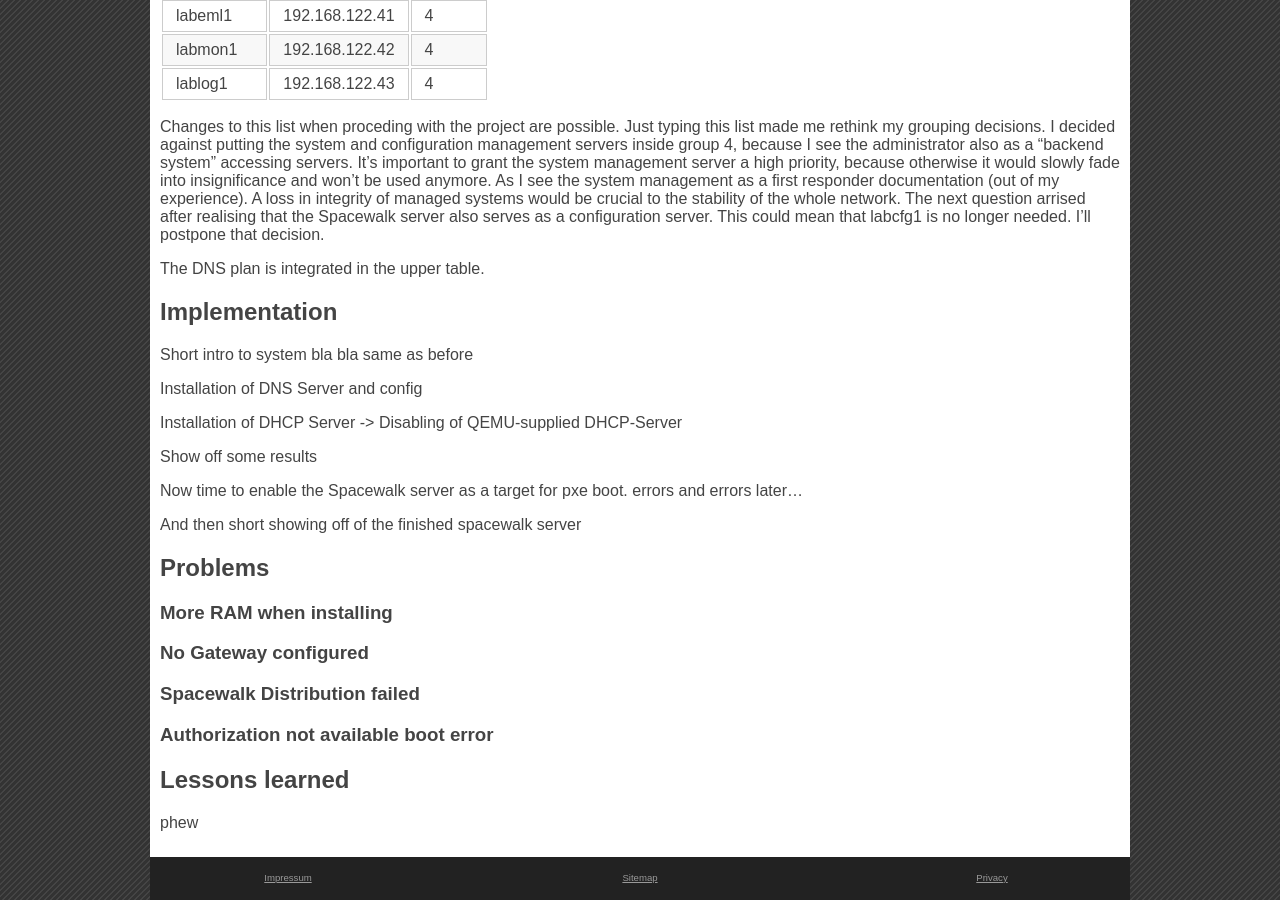
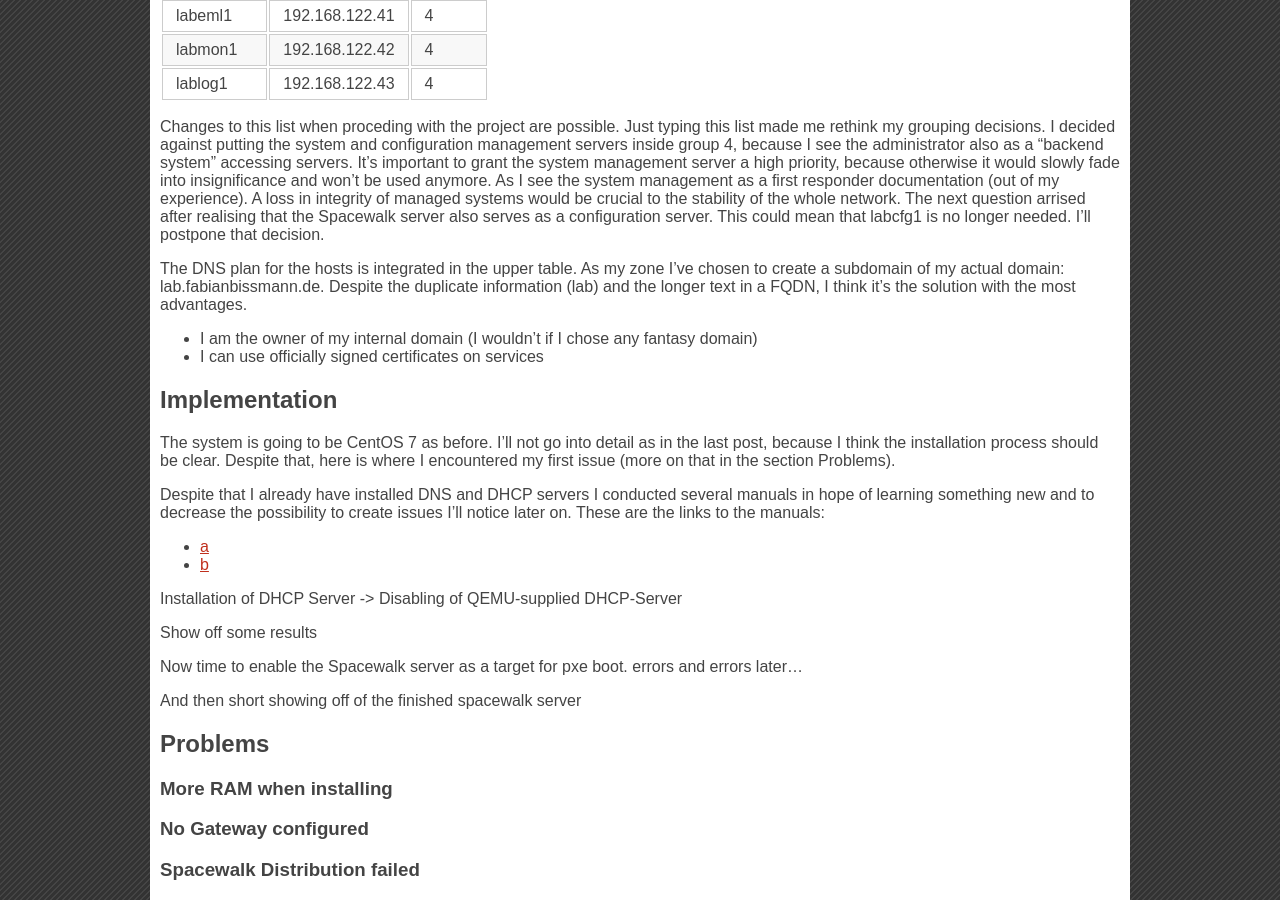
Before and after one commit to 1dollarsteak/1dollarsteak.github.io, a Jekyll site: the page built from _posts/2020-06-04-vLab-Step-2-DNS.md, in a window 1280 px wide and 900 px high, scrolled down 1707 px. Built offline with Jekyll 4.4.1, drawn with Linux system fonts in a browser that asks for light colours.

Commit message:
Add overview of implementation

```diff
--- a/_posts/2020-06-04-vLab-Step-2-DNS.md
+++ b/_posts/2020-06-04-vLab-Step-2-DNS.md
@@ -98,11 +98,26 @@ network. The next question arrised after realising that the Spacewalk server
 also serves as a configuration server. This could mean that labcfg1 is no longer
 needed. I'll postpone that decision.
 
-The DNS plan is integrated in the upper table.
+The DNS plan for the hosts is integrated in the upper table. As my zone I've
+chosen to create a subdomain of my actual domain: lab.fabianbissmann.de. Despite
+the duplicate information (lab) and the longer text in a FQDN, I think it's the
+solution with the most advantages.
+- I am the owner of my internal domain (I wouldn't if I chose any fantasy
+domain)
+- I can use officially signed certificates on services
+
 ## Implementation
-Short intro to system bla bla same as before
+The system is going to be CentOS 7 as before. I'll not go into detail as in the
+last post, because I think the installation process should be clear. Despite
+that, here is where I encountered my first issue (more on that in the section
+Problems).
 
-Installation of DNS Server and config
+Despite that I already have installed DNS and DHCP servers I conducted several
+manuals in hope of learning something new and to decrease the possibility to
+create issues I'll notice later on.
+These are the links to the manuals:
+- [a](www.google.de)
+- [b](www.google.de)
 
 Installation of DHCP Server
 -> Disabling of QEMU-supplied DHCP-Server
```
